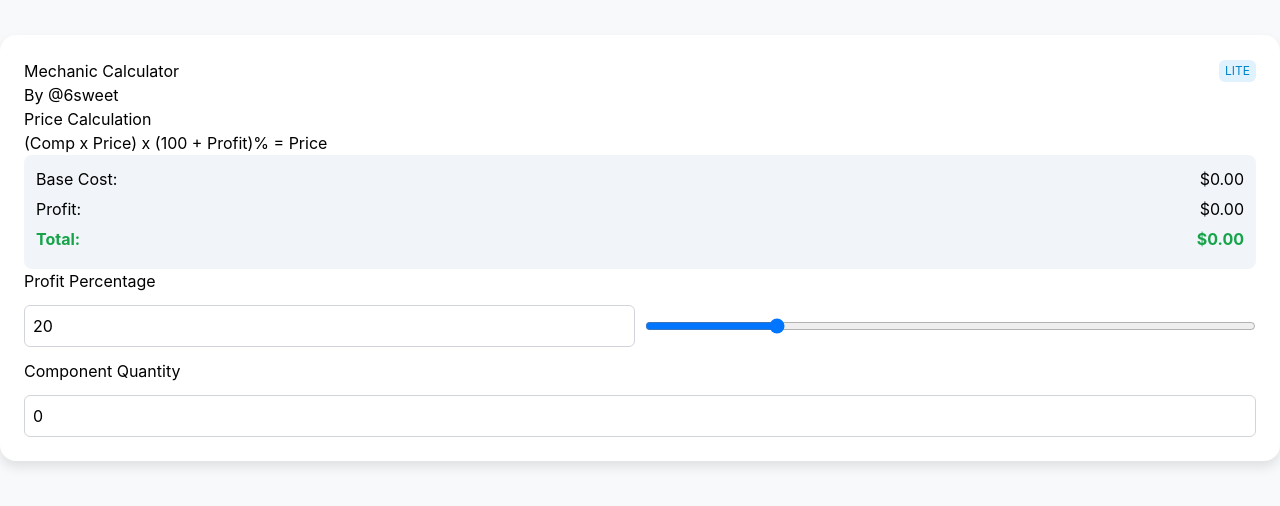
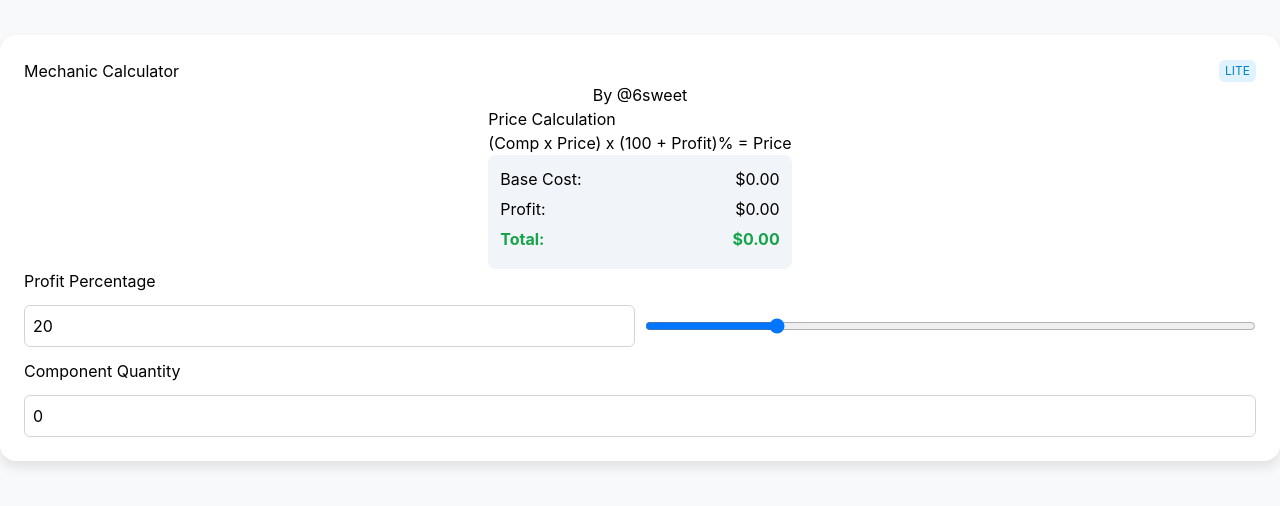
Before and after one commit to sweettrippin/Website-Calculator, a plain HTML site: page index.html in a window 1280 px wide. Shown: the part 152-658 px from the top of the page. Drawn offline with nearby package versions, Linux system fonts and the light colour scheme.

Commit message:
Update style.css

```diff
--- a/style.css
+++ b/style.css
@@ -11,11 +11,13 @@ body {
 .container {
     background: white;
     padding: 24px;
-    border-radius: 16px; /* Lebih bulat */
+    border-radius: 16px;
     box-shadow: 0 6px 12px rgba(0, 0, 0, 0.1);
-    max-width: 400px; /* Lebar yang sesuai */
-    width: 100%;
-    text-align: left; /* Menyesuaikan teks ke kiri */
+    width: 380px; /* Batasi lebar agar tidak terlalu besar */
+    text-align: left;
+    display: flex;
+    flex-direction: column;
+    align-items: center; /* Pusatkan konten */
 }
 
 h1 {
@@ -24,6 +26,7 @@ h1 {
     display: flex;
     justify-content: space-between;
     align-items: center;
+    width: 100%;
 }
 
 .badge {
@@ -38,6 +41,7 @@ h1 {
     background: #f1f5f9;
     padding: 12px;
     border-radius: 8px;
+    width: 100%; /* Pastikan sesuai lebar container */
 }
 
 .result-box div {
```
